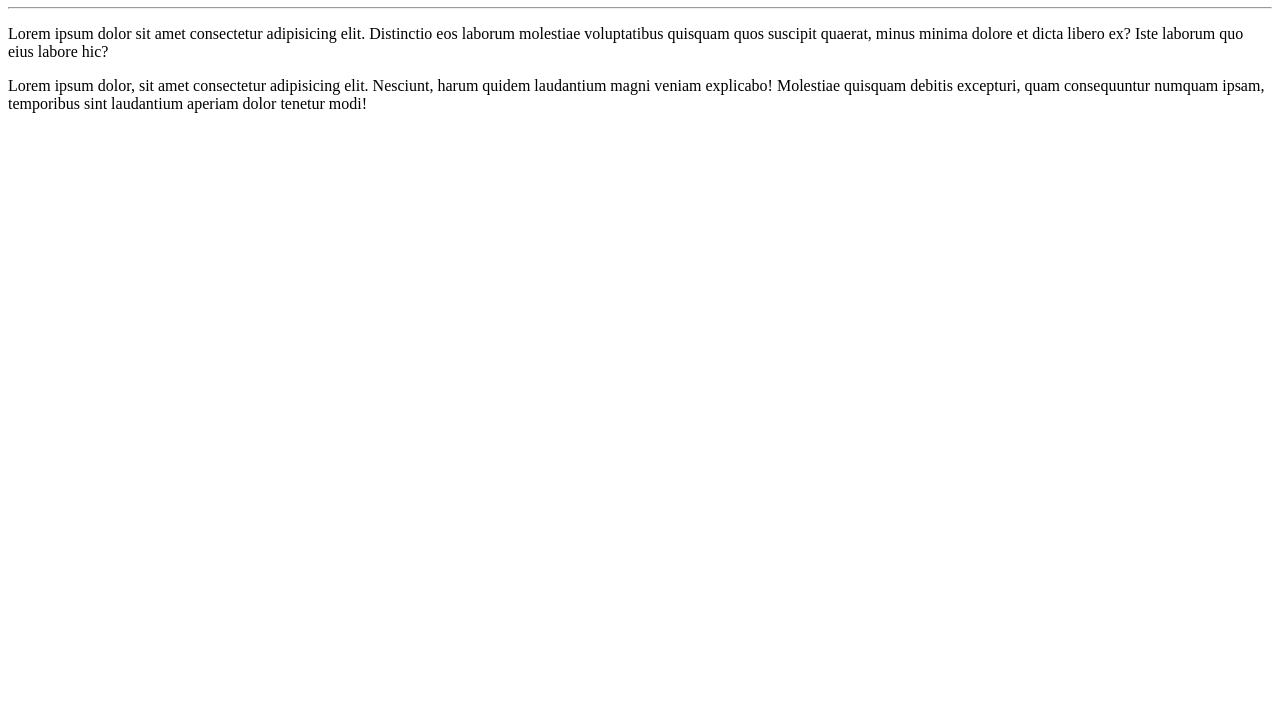
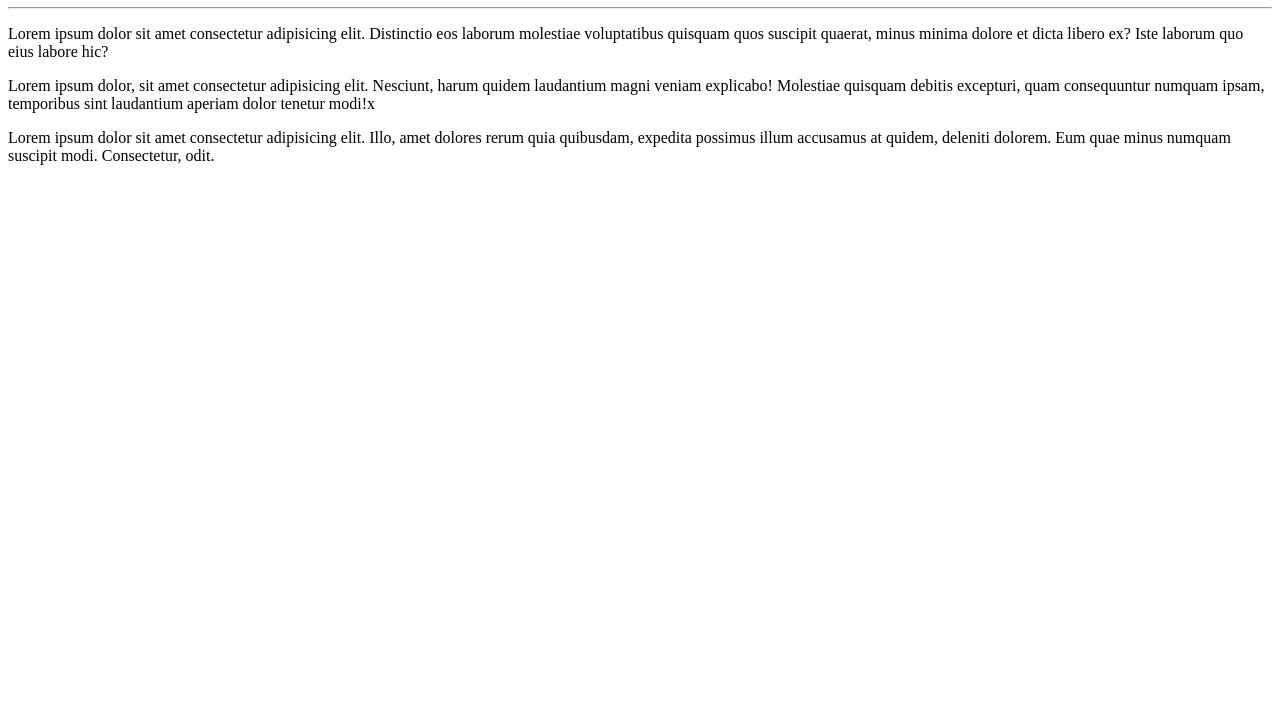
Before and after one commit to JardelSilva-86/Ola-Mundo, a plain HTML site: page Site Exemplo/index.html in a window 1280 px wide. Shown: the part 73-800 px from the top of the page. Drawn offline with Linux system fonts and the light colour scheme.

Commit message:
Criei mais 1 parágrafo

```diff
--- a/Site Exemplo/index.html
+++ b/Site Exemplo/index.html
@@ -9,6 +9,7 @@
     <h1>Olá, Mundo!</h1>
     <hr>
     <p>Lorem ipsum dolor sit amet consectetur adipisicing elit. Distinctio eos laborum molestiae voluptatibus quisquam quos suscipit quaerat, minus minima dolore et dicta libero ex? Iste laborum quo eius labore hic?</p>
-    <p>Lorem ipsum dolor, sit amet consectetur adipisicing elit. Nesciunt, harum quidem laudantium magni veniam explicabo! Molestiae quisquam debitis excepturi, quam consequuntur numquam ipsam, temporibus sint laudantium aperiam dolor tenetur modi!</p>
+    <p>Lorem ipsum dolor, sit amet consectetur adipisicing elit. Nesciunt, harum quidem laudantium magni veniam explicabo! Molestiae quisquam debitis excepturi, quam consequuntur numquam ipsam, temporibus sint laudantium aperiam dolor tenetur modi!x</p>
+    <p>Lorem ipsum dolor sit amet consectetur adipisicing elit. Illo, amet dolores rerum quia quibusdam, expedita possimus illum accusamus at quidem, deleniti dolorem. Eum quae minus numquam suscipit modi. Consectetur, odit.</p>
 </body>
 </html>
```
